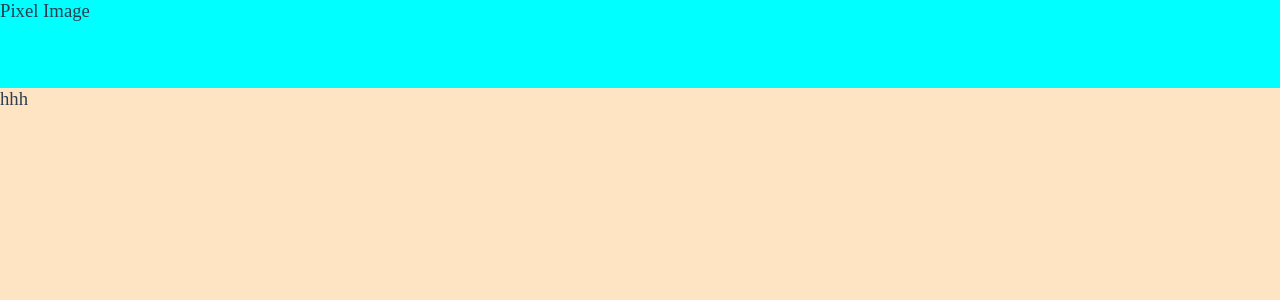
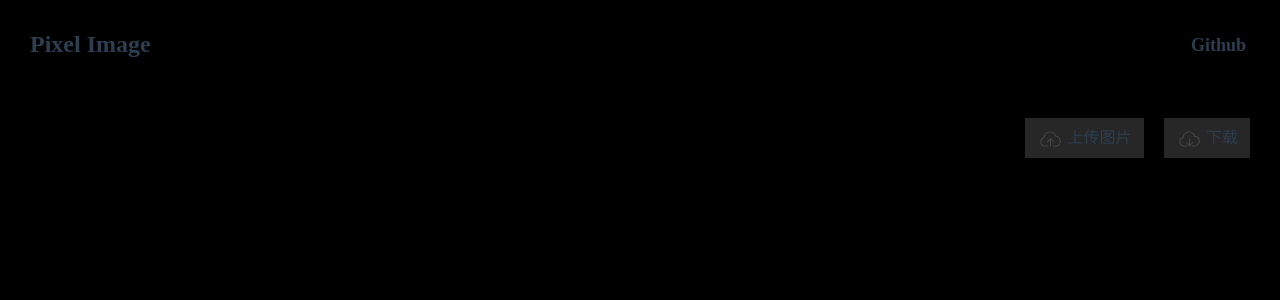
Before and after one commit to Dengcaocao/vue-project, a Vue app in the folder image-to-pixel-style/: page / in a window 1280 px wide. Before the commit this address had no page. Shown: the top 300 px of the page. Built offline with nearby package versions, Linux system fonts and the light colour scheme.

Commit message:
image-to-pixel-style | 绘制图片

```diff
--- a/image-to-pixel-style/src/App.vue
+++ b/image-to-pixel-style/src/App.vue
@@ -1,14 +1,100 @@
-<script setup lang="ts">
-import Layout from './components/layout/index.vue'
-</script>
-
 <template>
   <Layout>
-    <h3>hhh</h3>
+    <div class="warp">
+      <canvas class="canvas" ref="canvas" :width="cvsW" :height="cvsH"></canvas>
+      <div class="action">
+        <button class="upload" ref="upload" @click="uploadFile">
+          <img src="@/assets/upload.svg" />
+          上传图片
+        </button>
+        <input style="display: none;" type="file" ref="file" @change="getFile">
+        <button class="download" ref="download">
+          <img src="@/assets/download.svg" />
+          下载
+        </button>
+      </div>
+    </div>
   </Layout>
 </template>
 
-<style scoped>
+<script setup lang="ts">
+import { ref } from 'vue'
+import Layout from './components/layout/index.vue'
+
+let cvsW = ref(0)
+let cvsH = ref(0)
+
+const file: any = ref(null)
+const uploadFile = () => {
+  file.value.click()
+}
+
+const getFile = e => {
+  let width: number = 0
+  let height: number = 0
+  const file: File = e.target.files[0]
+  const url: string = URL.createObjectURL(file)
+  const image: HTMLImageElement = new Image()
+  image.src = url
+  image.onload = () => {
+    if (image.width < window.innerWidth && image.height < window.innerHeight - 88) {
+      width = image.width
+      height = image.height
+    }
+    if (image.width > image.height) {
+      width = window.innerWidth
+      height = window.innerWidth * image.height / image.width
+    } else {
+      height = window.innerHeight
+      width = window.innerHeight * image.width / image.height
+    }
+    cvsW.value = width
+    cvsH.value = height
+    setTimeout(() => {
+      drawImage(image, width, height)
+    }, 0)
+  }
+}
+
+const canvas: any = ref(null)
+const drawImage = (img: HTMLImageElement, width: number, height: number) =>  {
+  const ctx: CanvasRenderingContext2D = canvas.value.getContext('2d')
+  ctx.drawImage(img, 0, 0, width, height)
+}
+</script>
+
+<style scoped lang="scss">
+.warp {
+  position: relative;
+  display: flex;
+  justify-content: center;
+  align-items: center;
+  width: 100%;
+  .canvas {
+    background-color: #fff;
+  }
+  .action {
+    position: absolute;
+    top: 30px;
+    right: 30px;
+    button {
+      border: 0;
+      outline: none;
+      font-size: 16px;
+      padding: 6px 12px;
+      cursor: pointer;
+      color: var(--color-text);
+      background-color: var(--vt-c-text-light-2);
+      img {
+        width: 26px;
+        vertical-align: middle;
+      }
+    }
+    .upload {
+      margin-right: 20px;
+    }
+  }
+}
 @media (min-width: 1024px) {
   /* header {
     display: flex;
--- a/image-to-pixel-style/src/components/layout/hearder.vue
+++ b/image-to-pixel-style/src/components/layout/hearder.vue
@@ -1,17 +1,43 @@
 <template>
   <header class="hearder">
-    <div class="logo">
-      <h3>Pixel Image</h3>
+    <div class="logo-warp">
+      <h2>Pixel Image</h2>
     </div>
-    <div class="store"></div>
+    <a class="store" href="" target="_blank">
+      <img src="@/assets/github-fill.svg" alt="">
+      <span>Github</span>
+    </a>
   </header>
 </template>
 <script setup lang="ts">
 
 </script>
-<style scoped>
+<style scoped lang="scss">
 .hearder {
+  display: flex;
+  justify-content: space-between;
+  align-items: center;
+  padding: 0 30px;
   height: 88px;
-  background-color: aqua;
+  .logo-warp {
+    h2 {
+      font-weight: bolder;
+    }
+  }
+  .store {
+    display: block;
+    line-height: 30px;
+    color: var(--color-text);
+    img {
+      width: 30px;
+      vertical-align: middle;
+    }
+    span {
+      margin: 4px;
+      vertical-align: middle;
+      font-size: 18px;
+      font-weight: bold;
+    }
+  }
 }
 </style>
--- a/image-to-pixel-style/src/components/layout/index.vue
+++ b/image-to-pixel-style/src/components/layout/index.vue
@@ -18,6 +18,7 @@ import Container from './container.vue'
 }
 .layout .container {
   flex: 1;
-  background-color: bisque;
+  height: 0;
+  overflow-y: auto;
 }
 </style>
```
